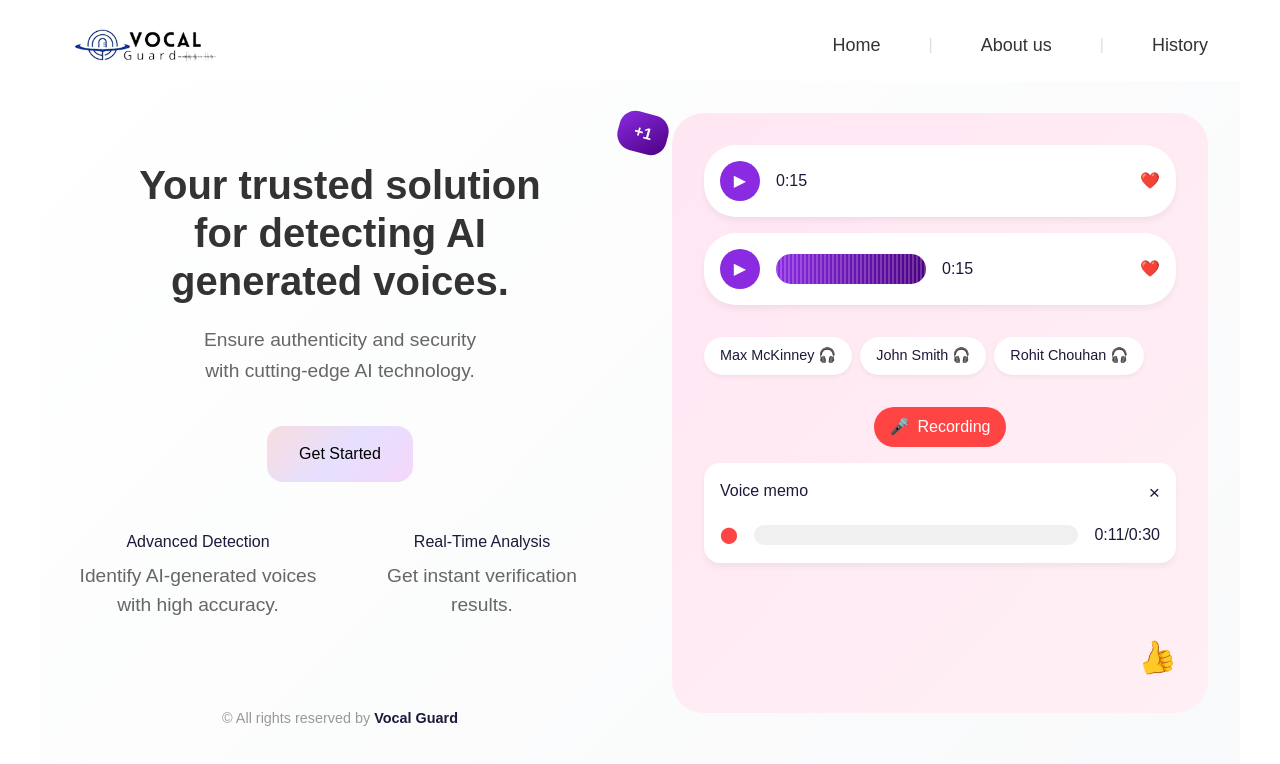
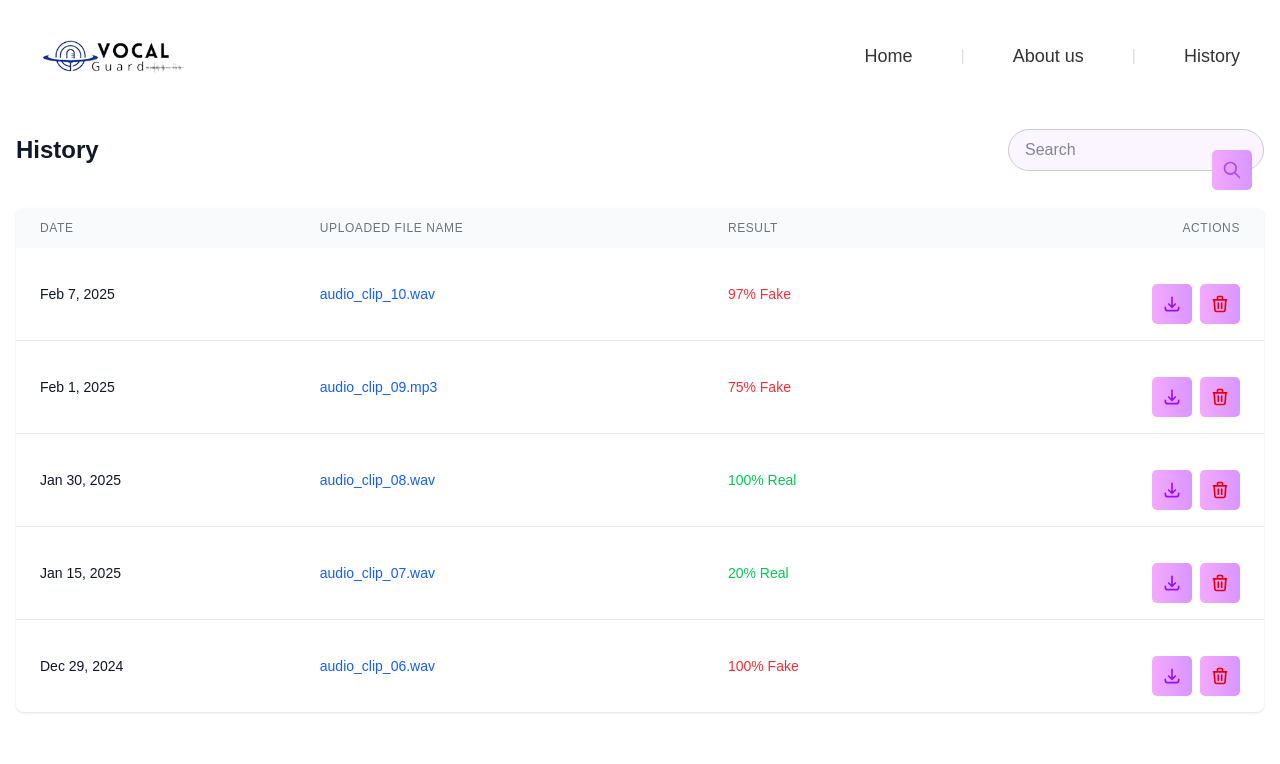
Before and after one commit to naveensanjula975/VocalGuard, a React (Vite) app in the folder frontend/: page /history in a window 1280 px wide. Before the commit this address led to /. Shown: the top 764 px of the page. Built offline with nearby package versions, Linux system fonts and the light colour scheme.

Commit message:
Add Signup and History pages; update App routing

```diff
--- a/frontend/src/App.jsx
+++ b/frontend/src/App.jsx
@@ -10,11 +10,11 @@ import HomePage from "./pages/HomePage";
 import ResaultPage from "./pages/ResultPage";
 import AboutUsPage from "./pages/AboutPage";
 import ForgotPasswordPage from "./pages/ForgotPasswordPage";
+import SignupPage from "./pages/SignupPage";
+import HistoryPage from "./pages/HistoryPage";
+import LoginPage from "./pages/LoginPage";
 import Navbar from "./components/Navbar";
-import LoginPage from "./pages/LoginPage";
-import UploadBox from "./components/UploadBox";
-import "./styles/styles.css";
-import "./App.css";
+import "./index.css";
 
 const AppContent = () => {
   const location = useLocation();
@@ -29,8 +29,9 @@ const AppContent = () => {
         <Routes>
           <Route path="/" element={<HomePage />} />
           <Route path="/login" element={<LoginPage />} />
+          <Route path="/signup" element={<SignupPage />} />
           <Route path="/about" element={<AboutUsPage />} />
-          <Route path="/upload" element={<UploadBox />} />
+          <Route path="/history" element={<HistoryPage />} />
           <Route path="/forgot-password" element={<ForgotPasswordPage />} />
           <Route path="/result" element={<ResaultPage />} />
           <Route path="*" element={<Navigate to="/" replace />} />
--- /dev/null
+++ b/frontend/src/pages/HistoryPage.jsx
@@ -0,0 +1,135 @@
+import React, { useState } from "react";
+
+const HistoryPage = () => {
+  const [searchTerm, setSearchTerm] = useState("");
+
+  // Sample data - replace with actual data from your backend
+  const historyData = [
+    { date: "Feb 7, 2025", fileName: "audio_clip_10.wav", result: "97% Fake" },
+    { date: "Feb 1, 2025", fileName: "audio_clip_09.mp3", result: "75% Fake" },
+    {
+      date: "Jan 30, 2025",
+      fileName: "audio_clip_08.wav",
+      result: "100% Real",
+    },
+    { date: "Jan 15, 2025", fileName: "audio_clip_07.wav", result: "20% Real" },
+    {
+      date: "Dec 29, 2024",
+      fileName: "audio_clip_06.wav",
+      result: "100% Fake",
+    },
+  ];
+
+  const getResultColor = (result) => {
+    if (result.includes("Fake")) {
+      return "text-red-500";
+    }
+    return "text-green-500";
+  };
+
+  const filteredHistory = historyData.filter((item) =>
+    item.fileName.toLowerCase().includes(searchTerm.toLowerCase())
+  );
+
+  return (
+    <div className="container mx-auto px-4 py-8">
+      <div className="flex justify-between items-center mb-8">
+        <h1 className="text-2xl font-semibold">History</h1>
+        <div className="relative">
+          <input
+            type="text"
+            placeholder="Search"
+            value={searchTerm}
+            onChange={(e) => setSearchTerm(e.target.value)}
+            className="w-64 px-4 py-2 rounded-full bg-purple-50 focus:outline-none focus:ring-2 focus:ring-purple-500"
+          />
+          <button className="absolute right-3 top-1/2 transform -translate-y-1/2">
+            <svg
+              className="w-5 h-5 text-purple-500"
+              fill="none"
+              stroke="currentColor"
+              viewBox="0 0 24 24">
+              <path
+                strokeLinecap="round"
+                strokeLinejoin="round"
+                strokeWidth="2"
+                d="M21 21l-6-6m2-5a7 7 0 11-14 0 7 7 0 0114 0z"
+              />
+            </svg>
+          </button>
+        </div>
+      </div>
+
+      <div className="bg-white rounded-lg shadow overflow-hidden">
+        <table className="min-w-full">
+          <thead className="bg-gray-50">
+            <tr>
+              <th className="px-6 py-3 text-left text-xs font-medium text-gray-500 uppercase tracking-wider">
+                Date
+              </th>
+              <th className="px-6 py-3 text-left text-xs font-medium text-gray-500 uppercase tracking-wider">
+                Uploaded File Name
+              </th>
+              <th className="px-6 py-3 text-left text-xs font-medium text-gray-500 uppercase tracking-wider">
+                Result
+              </th>
+              <th className="px-6 py-3 text-right text-xs font-medium text-gray-500 uppercase tracking-wider">
+                Actions
+              </th>
+            </tr>
+          </thead>
+          <tbody className="bg-white divide-y divide-gray-200">
+            {filteredHistory.map((item, index) => (
+              <tr key={index} className="hover:bg-purple-50 transition-colors">
+                <td className="px-6 py-4 whitespace-nowrap text-sm text-gray-900">
+                  {item.date}
+                </td>
+                <td className="px-6 py-4 whitespace-nowrap text-sm text-blue-600">
+                  {item.fileName}
+                </td>
+                <td
+                  className={`px-6 py-4 whitespace-nowrap text-sm ${getResultColor(
+                    item.result
+                  )}`}>
+                  {item.result}
+                </td>
+                <td className="px-6 py-4 whitespace-nowrap text-right text-sm font-medium">
+                  <button className="text-purple-600 hover:text-purple-900 mx-2">
+                    <svg
+                      className="w-5 h-5"
+                      fill="none"
+                      stroke="currentColor"
+                      viewBox="0 0 24 24">
+                      <path
+                        strokeLinecap="round"
+                        strokeLinejoin="round"
+                        strokeWidth="2"
+                        d="M4 16v1a3 3 0 003 3h10a3 3 0 003-3v-1m-4-4l-4 4m0 0l-4-4m4 4V4"
+                      />
+                    </svg>
+                  </button>
+                  <button className="text-red-600 hover:text-red-900">
+                    <svg
+                      className="w-5 h-5"
+                      fill="none"
+                      stroke="currentColor"
+                      viewBox="0 0 24 24">
+                      <path
+                        strokeLinecap="round"
+                        strokeLinejoin="round"
+                        strokeWidth="2"
+                        d="M19 7l-.867 12.142A2 2 0 0116.138 21H7.862a2 2 0 01-1.995-1.858L5 7m5 4v6m4-6v6m1-10V4a1 1 0 00-1-1h-4a1 1 0 00-1 1v3M4 7h16"
+                      />
+                    </svg>
+                  </button>
+                </td>
+              </tr>
+            ))}
+          </tbody>
+        </table>
+      </div>
+    </div>
+  );
+};
+
+export default HistoryPage;
--- /dev/null
+++ b/frontend/src/pages/SignupPage.jsx
@@ -0,0 +1,129 @@
+import React, { useState } from "react";
+import { Link } from "react-router-dom";
+
+const SignupPage = () => {
+  const [formData, setFormData] = useState({
+    email: "",
+    password: "",
+    confirmPassword: "",
+  });
+  const [error, setError] = useState("");
+
+  const handleChange = (e) => {
+    const { name, value } = e.target;
+    setFormData((prev) => ({
+      ...prev,
+      [name]: value,
+    }));
+  };
+
+  const handleSubmit = async (e) => {
+    e.preventDefault();
+    setError("");
+
+    if (formData.password !== formData.confirmPassword) {
+      setError("Passwords do not match");
+      return;
+    }
+
+    // TODO: Implement signup logic here
+    try {
+      // API call would go here
+      console.log("Signup form submitted:", formData);
+    } catch (err) {
+      setError("Failed to create account. Please try again.");
+    }
+  };
+
+  return (
+    <div className="login-page">
+      <div className="login-container">
+        <div className="header">
+          <h3 className="welcome-text">Welcome to VocalGuard! 👋</h3>
+          <h2>Create your account</h2>
+        </div>
+
+        <form onSubmit={handleSubmit} className="space-y-4">
+          <div>
+            <label
+              htmlFor="email"
+              className="block text-sm font-medium text-gray-700">
+              Email address
+            </label>
+            <input
+              type="email"
+              id="email"
+              name="email"
+              value={formData.email}
+              onChange={handleChange}
+              required
+              className="mt-1 block w-full px-4 py-2 border border-gray-300 rounded-lg focus:ring-2 focus:ring-purple-500 focus:border-transparent"
+              placeholder="Enter your email"
+            />
+          </div>
+
+          <div>
+            <label
+              htmlFor="password"
+              className="block text-sm font-medium text-gray-700">
+              Password
+            </label>
+            <input
+              type="password"
+              id="password"
+              name="password"
+              value={formData.password}
+              onChange={handleChange}
+              required
+              className="mt-1 block w-full px-4 py-2 border border-gray-300 rounded-lg focus:ring-2 focus:ring-purple-500 focus:border-transparent"
+              placeholder="Create a password"
+            />
+          </div>
+
+          <div>
+            <label
+              htmlFor="confirmPassword"
+              className="block text-sm font-medium text-gray-700">
+              Confirm Password
+            </label>
+            <input
+              type="password"
+              id="confirmPassword"
+              name="confirmPassword"
+              value={formData.confirmPassword}
+              onChange={handleChange}
+              required
+              className="mt-1 block w-full px-4 py-2 border border-gray-300 rounded-lg focus:ring-2 focus:ring-purple-500 focus:border-transparent"
+              placeholder="Confirm your password"
+            />
+          </div>
+
+          {error && (
+            <div className="p-3 bg-red-50 text-red-800 rounded-lg text-sm">
+              {error}
+            </div>
+          )}
+
+          <button
+            type="submit"
+            className="w-full px-6 py-3 bg-gradient-to-r from-purple-500 to-pink-500 text-white rounded-lg font-semibold hover:from-purple-600 hover:to-pink-600 transition-all duration-200">
+            Create Account
+          </button>
+        </form>
+
+        <div className="mt-6 text-center">
+          <p className="text-sm text-gray-600">
+            Already have an account?{" "}
+            <Link
+              to="/login"
+              className="text-purple-600 hover:text-purple-700 font-medium">
+              Sign in
+            </Link>
+          </p>
+        </div>
+      </div>
+    </div>
+  );
+};
+
+export default SignupPage;
```
